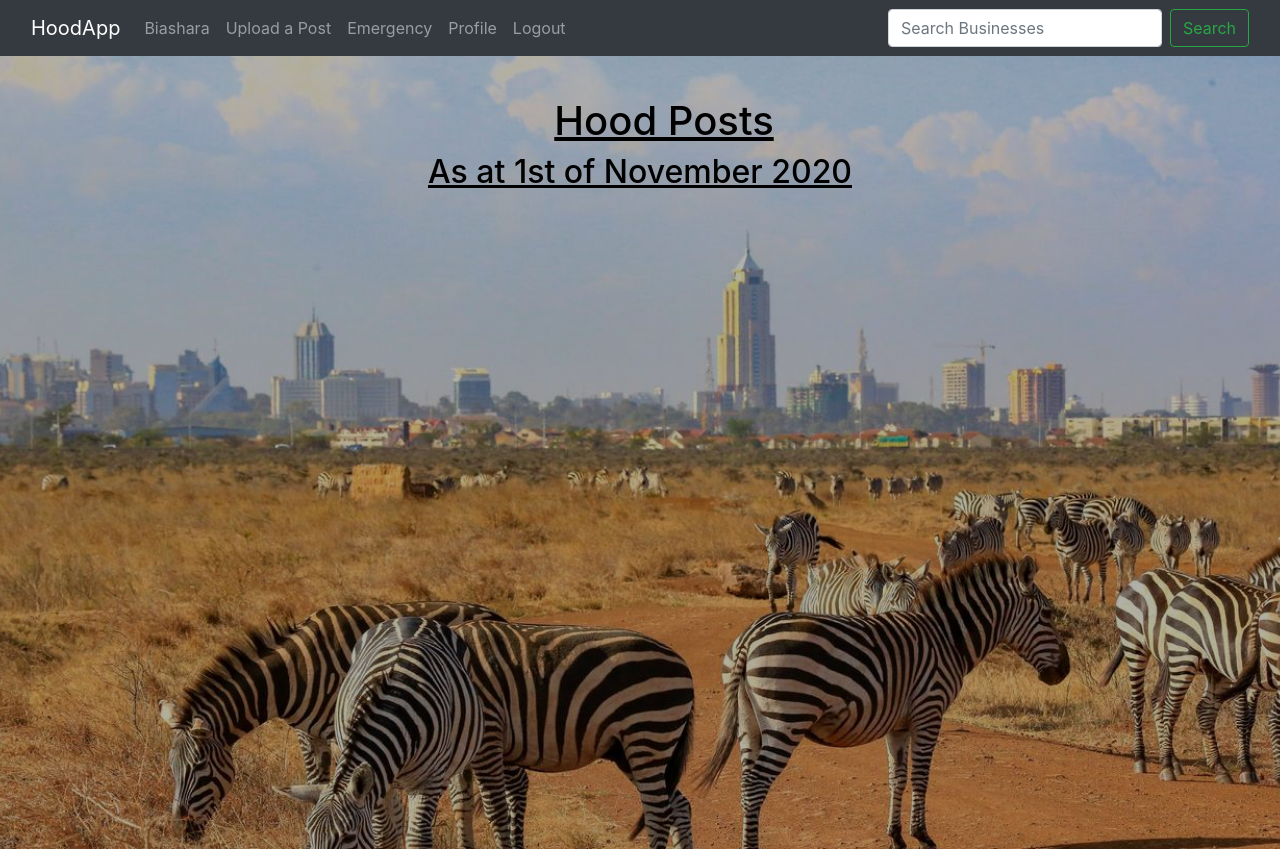
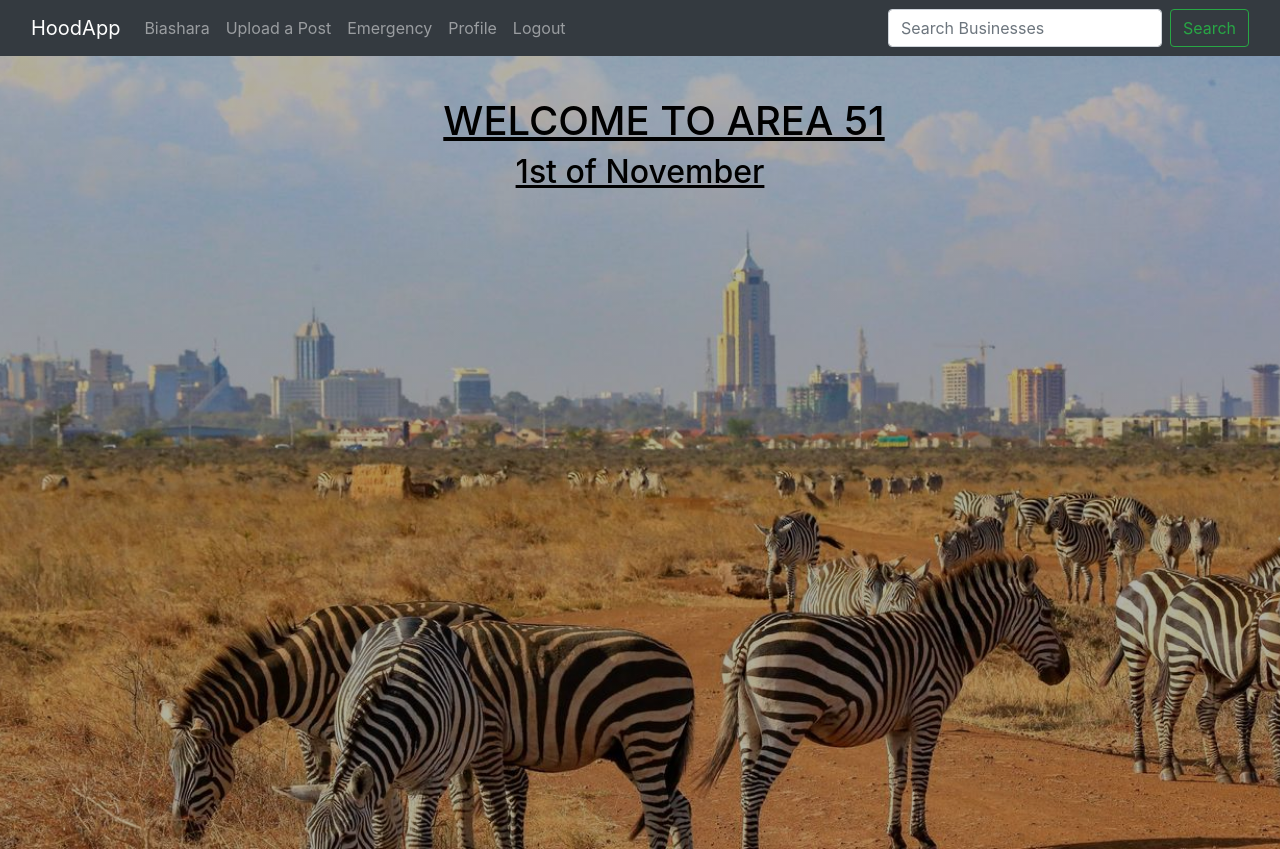
Before and after one commit to tailorv/neighbourshood, a Django app: page / in a window 1280 px wide. Run offline with Django 3.2, Linux system fonts and the light colour scheme; the visitor is signed in with stand-in values (Sample User, id 1); data that the repository does not hold is empty; some libraries are stand-ins or nearby versions.

Commit message:
create container txt area

```diff
--- a/area51/templates/index.html
+++ b/area51/templates/index.html
@@ -7,8 +7,8 @@
 <div style="background-image:linear-gradient(rgba(0, 0, 0, 0.3), rgba(0, 0, 0, 0.3)), url(/static/img/background1.jpg); background-size: cover; background-repeat: no-repeat; background-position: center; background-attachment: fixed; height:100vh;">
 
 <div class="container text-center">
-    <h1 class=" ml-5 pt-5  underline off-white">Hood Posts</h1>
-    <h2 class="off-white underline">As at {% now "jS \o\f F" %} 2020</h2><br>
+    <h1 class=" ml-5 pt-5  underline off-white">WELCOME TO AREA 51</h1>
+    <h2 class="off-white underline">{% now "jS \o\f F" %} </h2><br>
 </div>
 
 <div class="container">
```
